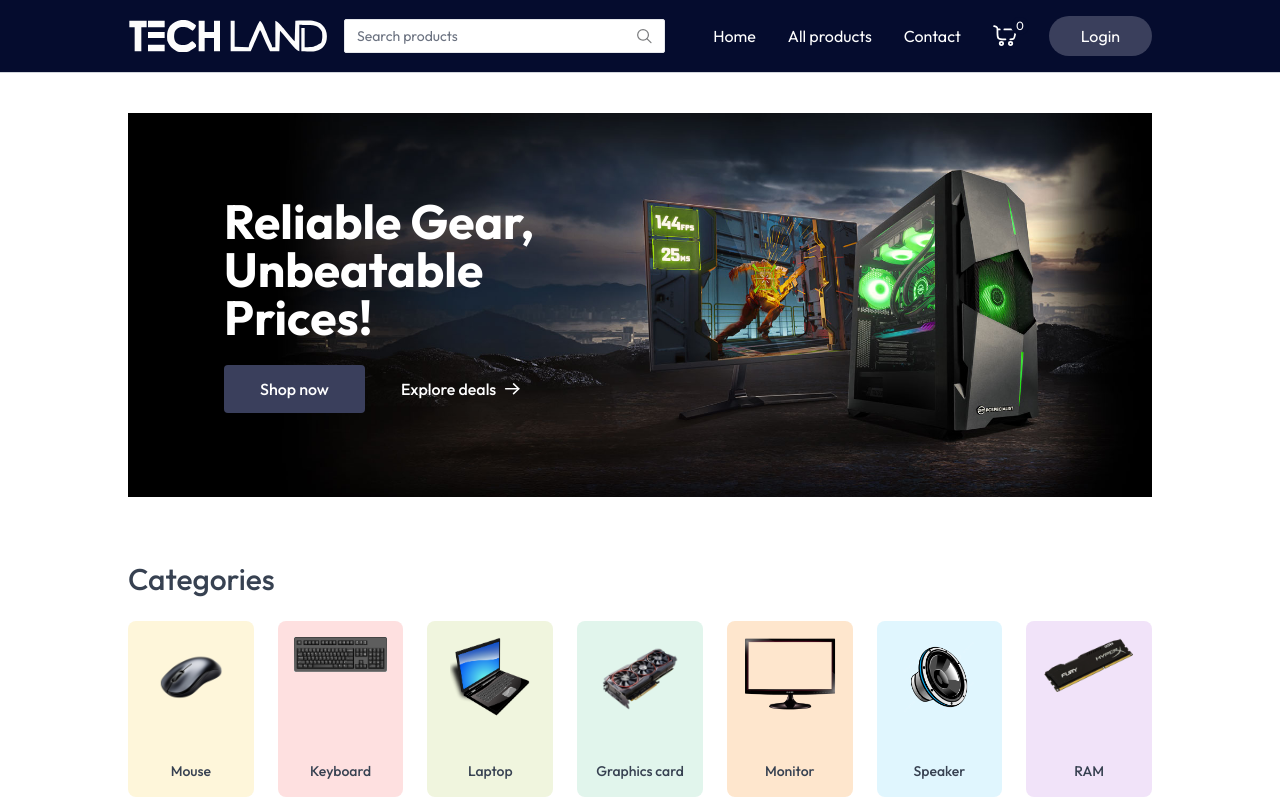
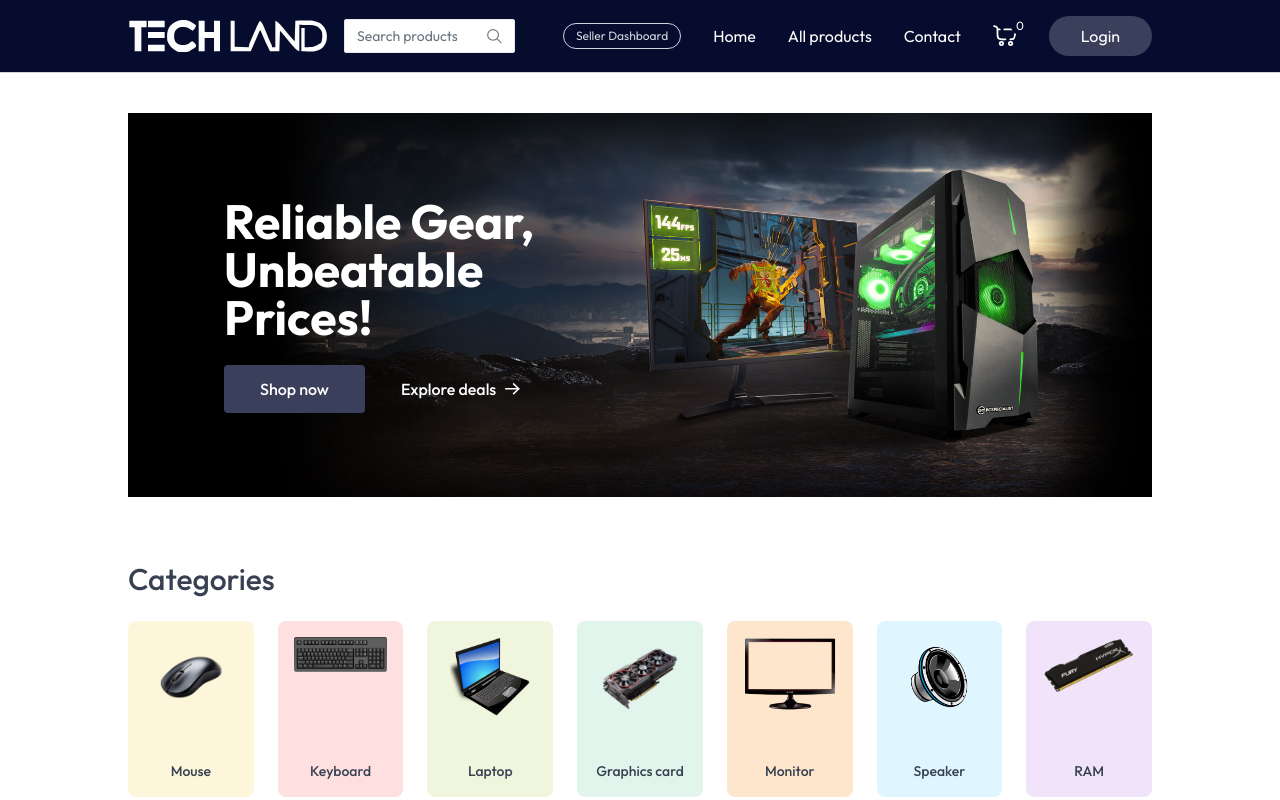
Before and after one commit to AbdurRahmanSikder/TechLand, a React (Vite) app in the folder client/: page / in a window 1280 px wide. Shown: the top 800 px of the page. Built offline with nearby package versions, Linux system fonts and the light colour scheme; no server answers.

Commit message:
seller dashboard

```diff
--- a/client/src/components/Navbar.jsx
+++ b/client/src/components/Navbar.jsx
@@ -58,9 +58,10 @@
 
             {/* Desktop Menu */}
             <div className="hidden lg:flex items-center gap-8 text-white ml-8">
+                <NavLink to="/seller" className="border border-gray-300 px-3 py-1 rounded-full text-xs text-gray-300">Seller Dashboard</NavLink>
                 <NavLink to="/">Home</NavLink>
                 <NavLink to="/products">All products</NavLink>
-                <NavLink to="/"  className="hidden xl:flex">Contact</NavLink>
+                <NavLink to="/" className="hidden xl:flex">Contact</NavLink>
 
                 <div onClick={() => navigate('/cart')} className="relative cursor-pointer">
                     <img src={assets.nav_cart_icon} className='w-6 invert brightness-0' />
@@ -86,7 +87,7 @@
             </div>
 
             {/* Mobile Icons */}
-            <div className='flex items-center gap-6 lg:hidden  sm:mt-0'>
+            <div className='flex items-center gap-6 lg:hidden sm:mt-0'>
                 <div onClick={() => navigate('/cart')} className="relative cursor-pointer">
                     <img src={assets.nav_cart_icon} className='w-6 invert brightness-0' />
                     <button className="absolute -top-2 -right-3 text-xs text-white bg-primary w-[18px] h-[18px] rounded-full">{getCartCount()}</button>
@@ -101,6 +102,7 @@
                 <div className="absolute top-full left-0 w-full bg-white shadow-md py-4 flex-col items-start gap-2 px-5 text-sm md:hidden z-40 flex">
                     <NavLink to="/" onClick={() => setOpen(false)}>Home</NavLink>
                     <NavLink to="/products" onClick={() => setOpen(false)}>All products</NavLink>
+                    <NavLink to="/seller-panel" onClick={() => setOpen(false)}>Seller Panel</NavLink>
                     {user && <NavLink to="/my-orders" onClick={() => setOpen(false)}>My orders</NavLink>}
                     <NavLink to="/" onClick={() => setOpen(false)}>Contact</NavLink>
 
@@ -125,9 +127,7 @@
                 </div>
             )}
         </nav>
-
     )
-
 }
 
 export default Navbar
```
